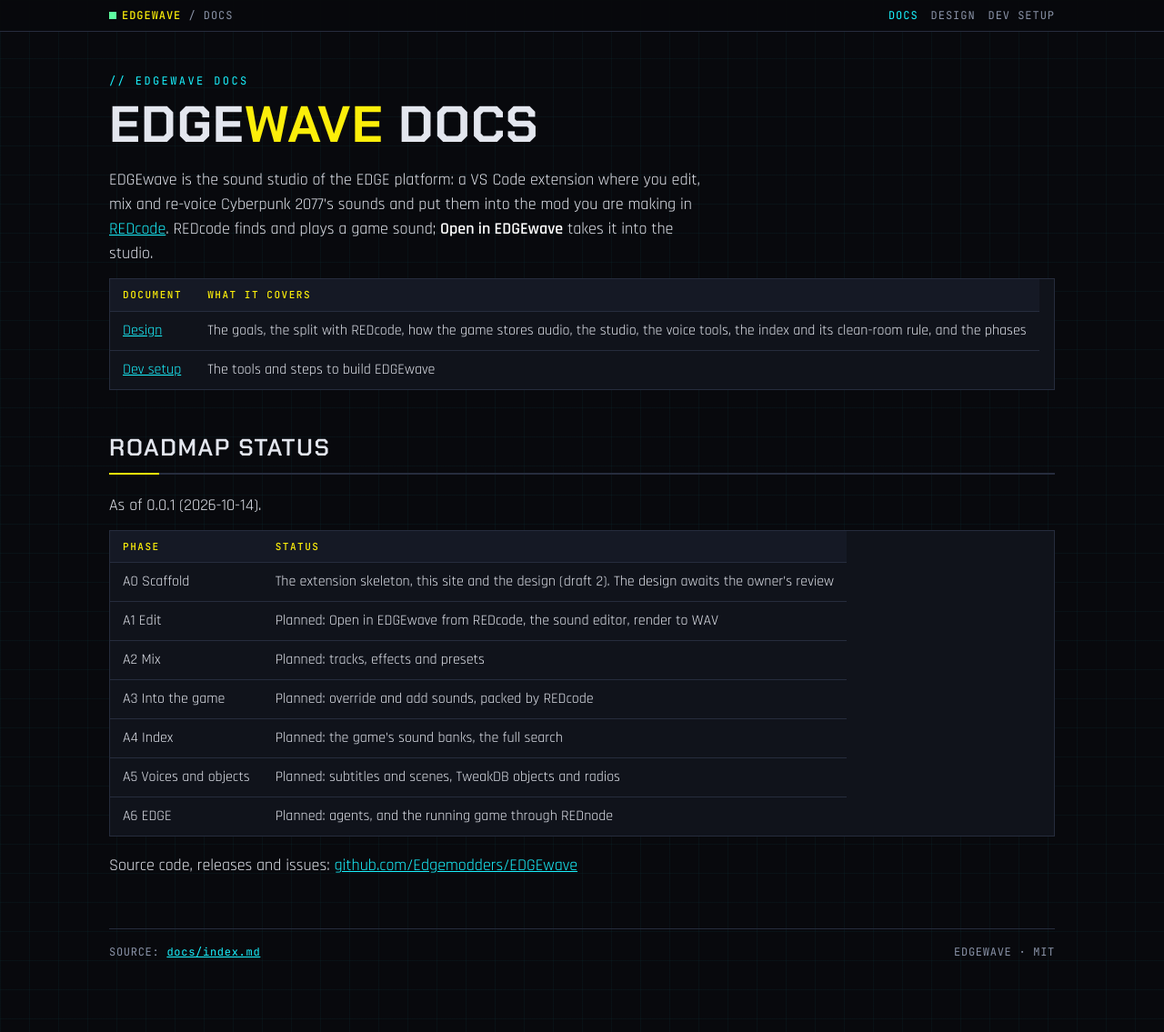
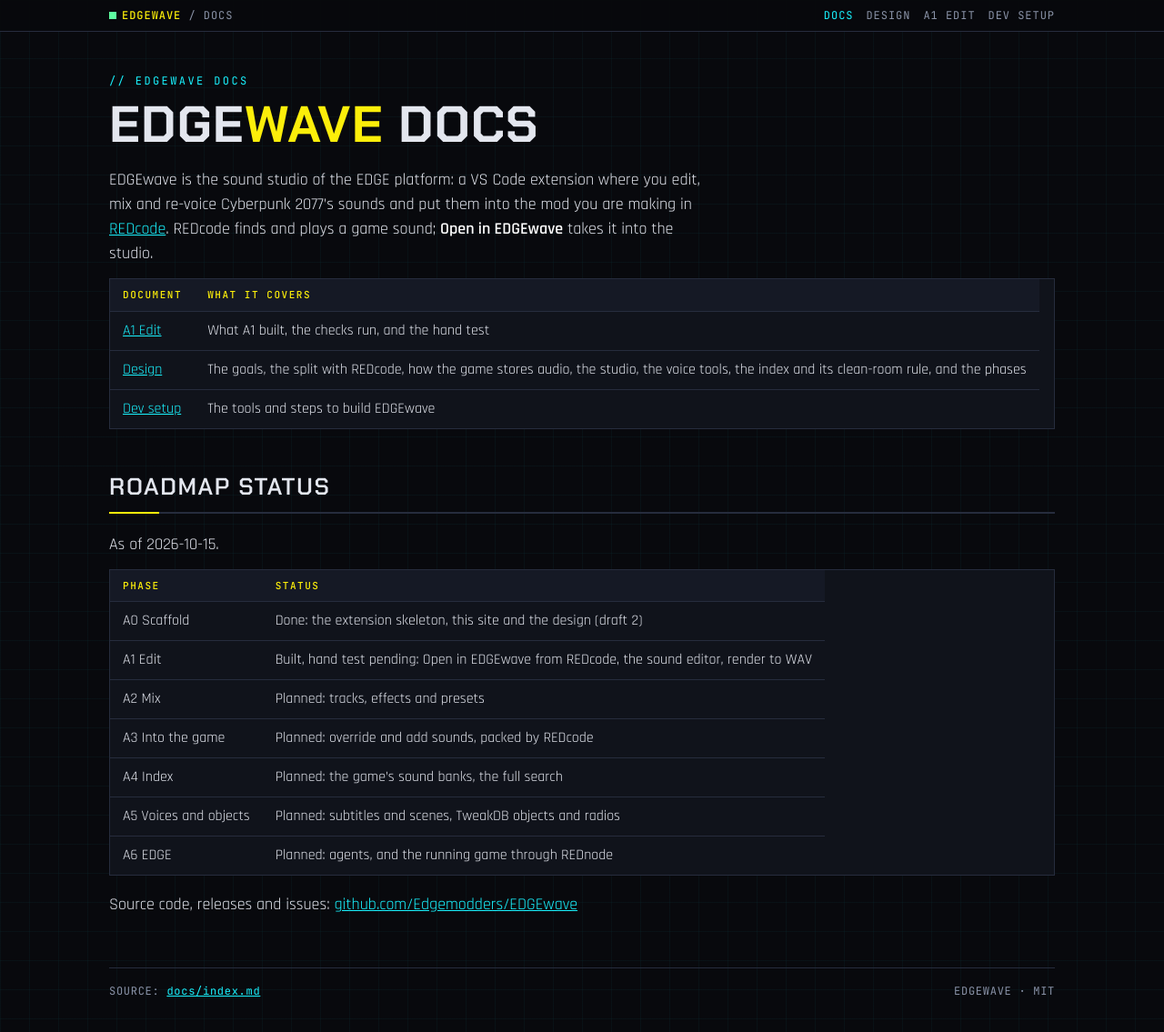
Before and after one commit to Edgemodders/EDGEwave, a Jekyll site: the page built from docs/index.md, in a window 1280 px wide and 1163 px high. Shown: the top 1135 px of the window at 91% size. Built offline with Jekyll 4.4.1, drawn with Linux system fonts in a browser that asks for light colours; our own code applies the rules of GitHub Pages for plain Markdown files.

Commit message:
Docs: A1 Edit page with the hand test; status and setup updated
Co-Authored-By: Claude Opus 5.5 <noreply@anthropic.com>

```diff
--- a/docs/_config.yml
+++ b/docs/_config.yml
@@ -24,5 +24,7 @@ nav:
     url: /
   - title: Design
     url: /design.html
+  - title: A1 Edit
+    url: /a1-edit.html
   - title: Dev setup
     url: /dev-setup.html
--- a/docs/index.md
+++ b/docs/index.md
@@ -4,17 +4,18 @@ EDGEwave is the sound studio of the EDGE platform: a VS Code extension where you
 
 | Document | What it covers |
 |---|---|
+| [A1 Edit](a1-edit.html) | What A1 built, the checks run, and the hand test |
 | [Design](design.html) | The goals, the split with REDcode, how the game stores audio, the studio, the voice tools, the index and its clean-room rule, and the phases |
 | [Dev setup](dev-setup.html) | The tools and steps to build EDGEwave |
 
 ## Roadmap status
 
-As of 0.0.1 (2026-10-14).
+As of 2026-10-15.
 
 | Phase | Status |
 |---|---|
-| A0 Scaffold | The extension skeleton, this site and the design (draft 2). The design awaits the owner's review |
-| A1 Edit | Planned: Open in EDGEwave from REDcode, the sound editor, render to WAV |
+| A0 Scaffold | Done: the extension skeleton, this site and the design (draft 2) |
+| A1 Edit | Built, hand test pending: Open in EDGEwave from REDcode, the sound editor, render to WAV |
 | A2 Mix | Planned: tracks, effects and presets |
 | A3 Into the game | Planned: override and add sounds, packed by REDcode |
 | A4 Index | Planned: the game's sound banks, the full search |
```
Also changed, not shown: CLAUDE.md (+2 -1 lines), docs/a1-edit.md (added, +48 -0 lines), docs/design.md (+2 -3 lines), docs/dev-setup.md (+3 -1 lines), README.md, docs/assets/brand/badges/status.svg, 1 other file.
